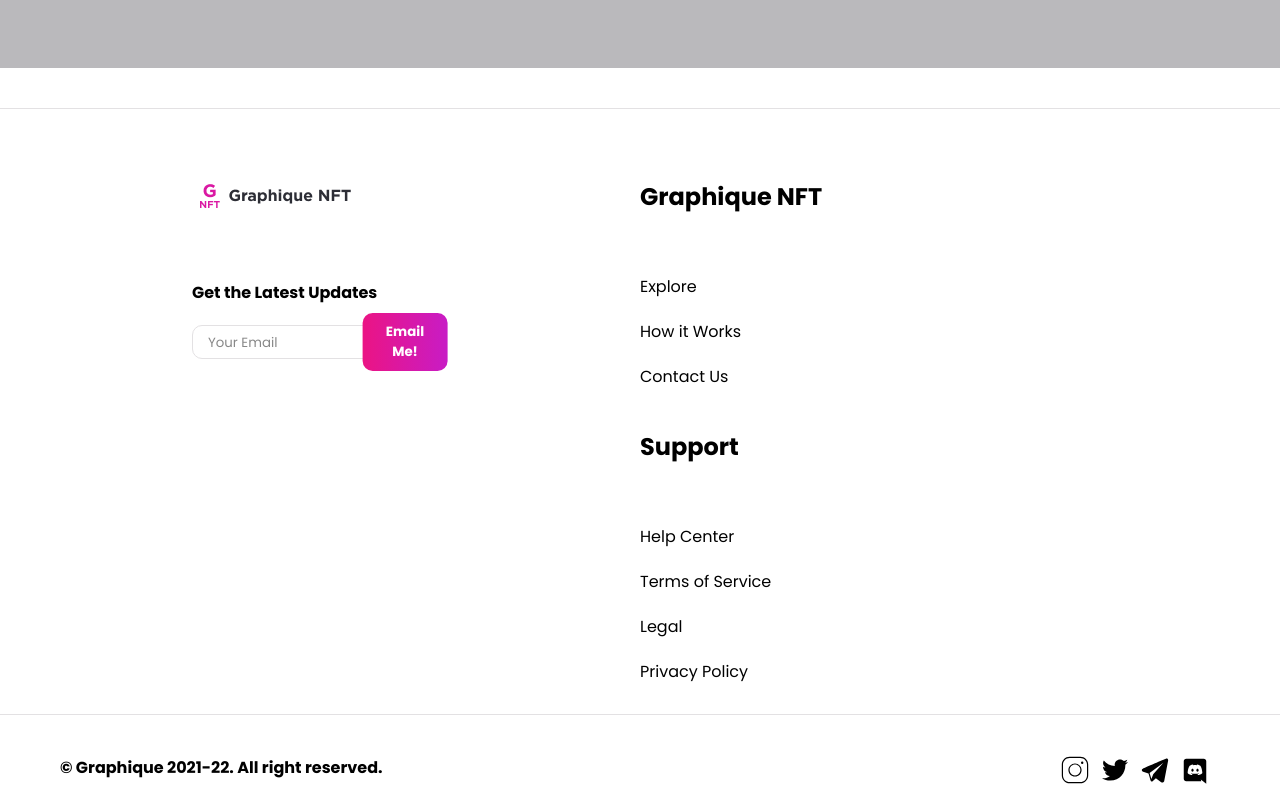
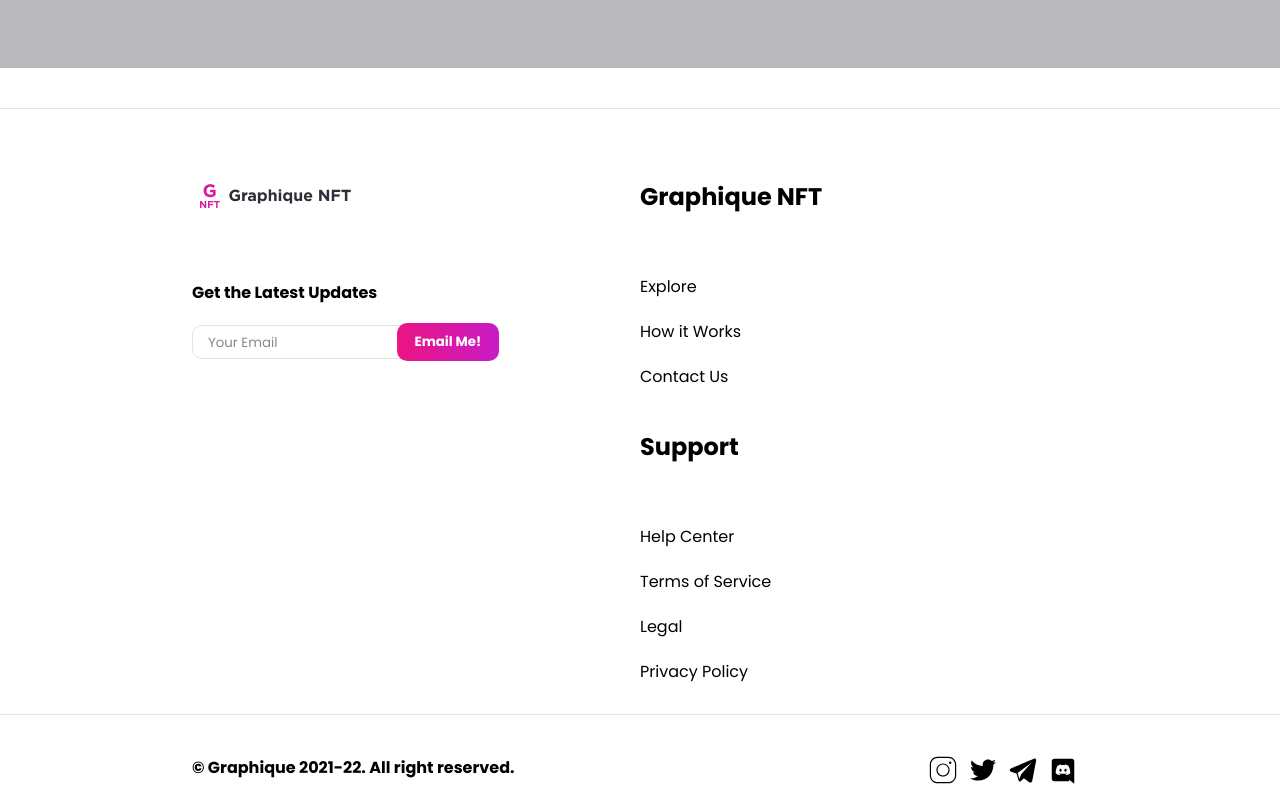
Before and after one commit to ankit-rawani/DesCode, a React (Create React App) app: page /checkout in a window 1280 px wide. Shown: the part 845-1645 px from the top of the page. Built offline with nearby package versions, Linux system fonts and the light colour scheme.

Commit message:
Footerrrr

```diff
--- a/src/components/footer/Footer.module.css
+++ b/src/components/footer/Footer.module.css
@@ -22,8 +22,8 @@
 }
 .footerWrapperInfo {
     display: flex;
+    justify-content: space-between;
     flex-direction: row;
-    justify-content: center;
     margin: 0 auto;
     flex: 50%;
     position: relative;
@@ -117,7 +117,7 @@
 }
 
 .copyright{
-    padding: 0px 60px;
+    padding: 0px 15%;
     margin-top: 40px;
     margin-bottom: 20px;
     text-align: left;
@@ -129,7 +129,7 @@
     border-radius: 10px;
     border: #e3e1e3 1px solid;
     padding: 0px 0px 0px 10px;
-    width: 50%;
+    width: 60%;
     position: relative;
 }
 
```
